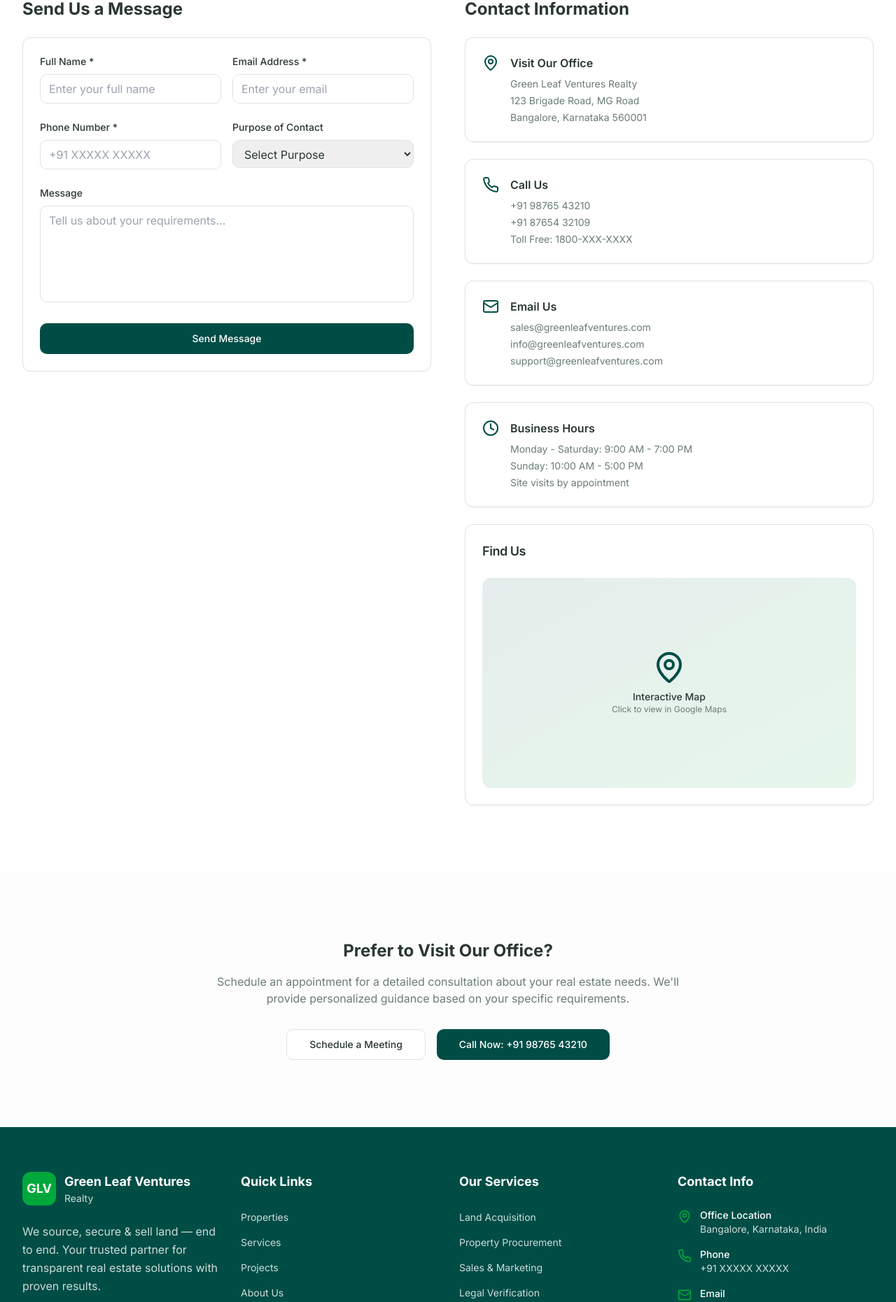
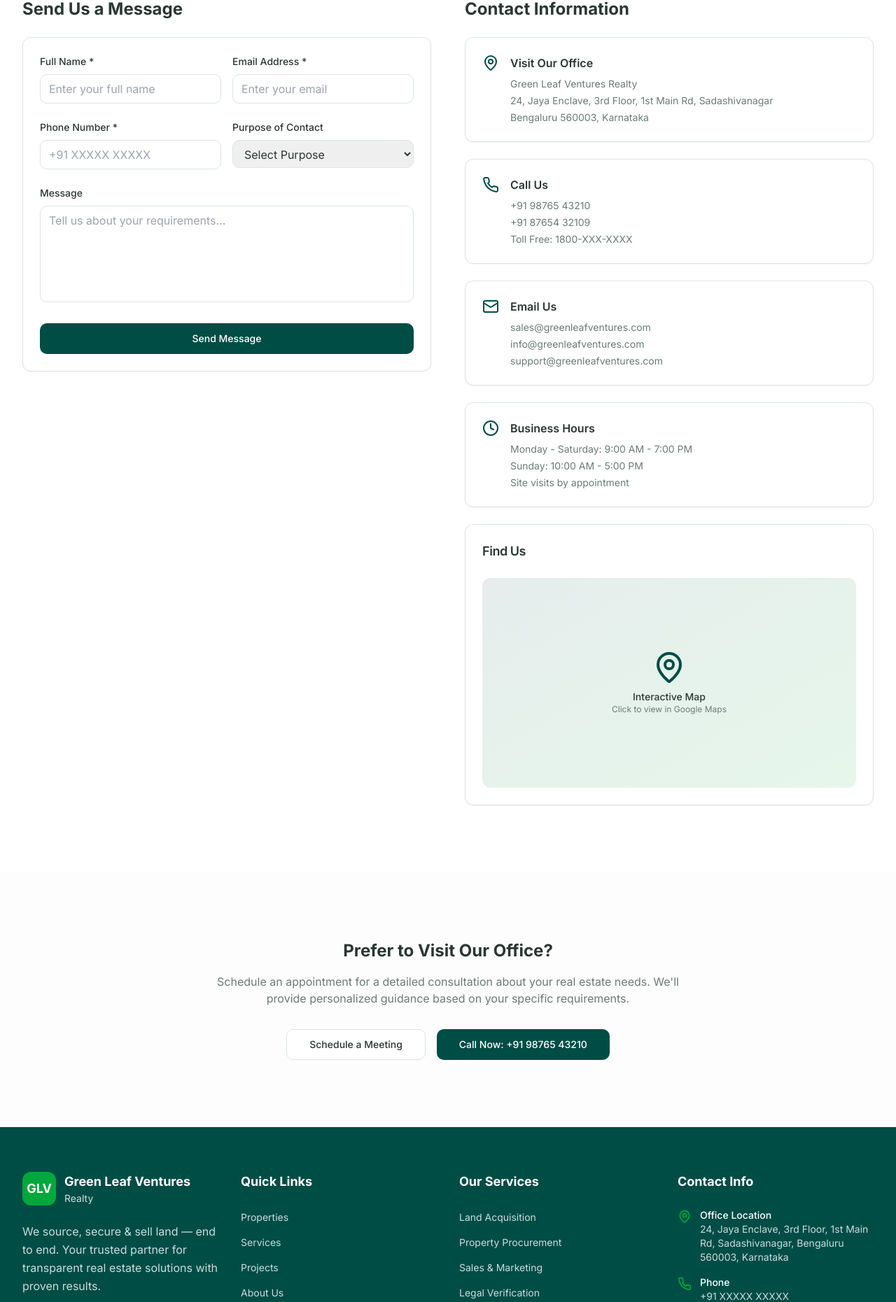
Before and after one commit to 7003078589/Green-leaf-Ventures, a React (Vite) app in the folder greenleaf-landfinder-main/: page /contact in a window 1280 px wide. Shown: the part 652-2513 px from the top of the page at 70% size. Built offline with nearby package versions, Linux system fonts and the light colour scheme.

Commit message:
Update office location to new address: 24, Jaya Enclave, 3rd Floor, 1st Main Rd, Sadashivanagar, Bengaluru 560003, Karnataka

```diff
--- a/greenleaf-landfinder-main/index.html
+++ b/greenleaf-landfinder-main/index.html
@@ -39,6 +39,10 @@
       "email": "sales@greenleafventures.com",
       "address": {
         "@type": "PostalAddress",
+        "streetAddress": "24, Jaya Enclave, 3rd Floor, 1st Main Rd, Sadashivanagar",
+        "addressLocality": "Bengaluru",
+        "postalCode": "560003",
+        "addressRegion": "Karnataka",
         "addressCountry": "IN"
       },
       "serviceArea": {
--- a/greenleaf-landfinder-main/src/components/ContactSection.tsx
+++ b/greenleaf-landfinder-main/src/components/ContactSection.tsx
@@ -205,7 +205,7 @@ const ContactSection = () => {
                     </div>
                     <div>
                       <div className="font-semibold mb-1">Office</div>
-                      <div className="opacity-90">Bangalore, Karnataka</div>
+                      <div className="opacity-90">24, Jaya Enclave, 3rd Floor, 1st Main Rd, Sadashivanagar, Bengaluru 560003, Karnataka</div>
                       <div className="text-sm opacity-75">Visit by appointment</div>
                     </div>
                   </div>
--- a/greenleaf-landfinder-main/src/components/Footer.tsx
+++ b/greenleaf-landfinder-main/src/components/Footer.tsx
@@ -103,7 +103,7 @@ const Footer = () => {
                 <MapPin className="w-5 h-5 text-accent flex-shrink-0 mt-0.5" />
                 <div>
                   <div className="text-sm font-medium">Office Location</div>
-                  <div className="text-sm text-white/80">Bangalore, Karnataka, India</div>
+                  <div className="text-sm text-white/80">24, Jaya Enclave, 3rd Floor, 1st Main Rd, Sadashivanagar, Bengaluru 560003, Karnataka</div>
                 </div>
               </div>
 
--- a/greenleaf-landfinder-main/src/pages/Contact.tsx
+++ b/greenleaf-landfinder-main/src/pages/Contact.tsx
@@ -53,8 +53,8 @@ const Contact = () => {
       title: "Visit Our Office",
       details: [
         "Green Leaf Ventures Realty",
-        "123 Brigade Road, MG Road",
-        "Bangalore, Karnataka 560001"
+        "24, Jaya Enclave, 3rd Floor, 1st Main Rd, Sadashivanagar",
+        "Bengaluru 560003, Karnataka"
       ]
     },
     {
```
